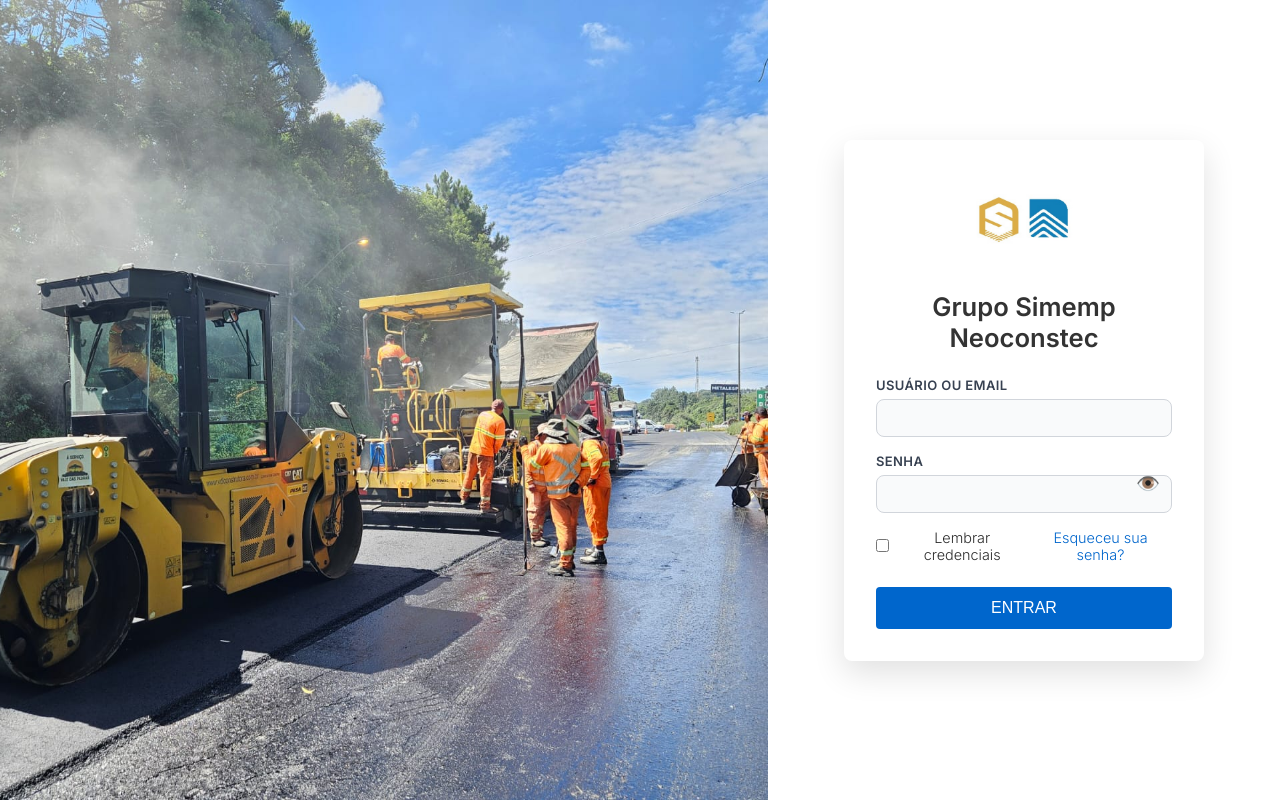
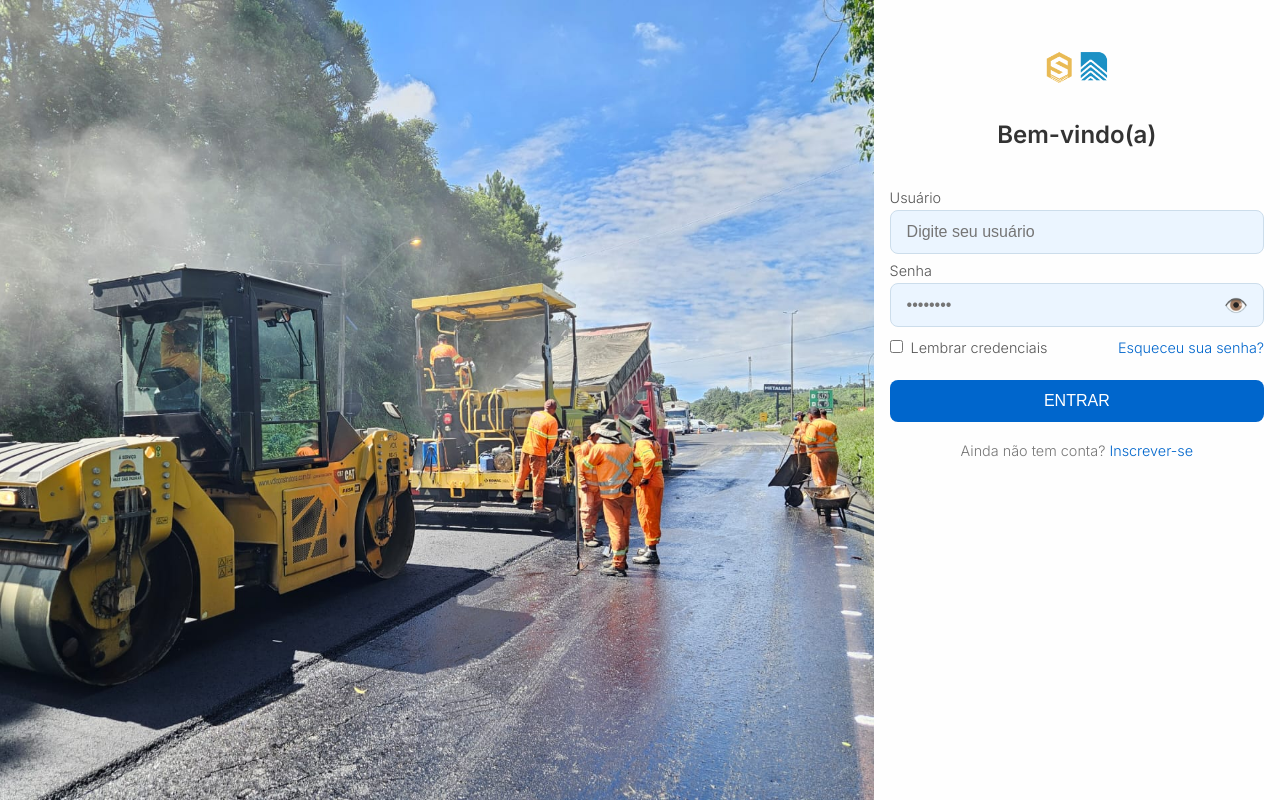
Before and after one commit to Suchmanouski/SistemaV1, a React (Create React App) app: page / in a window 1280 px wide. Built offline with nearby package versions, Linux system fonts and the light colour scheme.

Commit message:
Refatora Login: novo layout, email e lembrar credenciais

```diff
--- a/src/Paginas/00 - Login/Login.css
+++ b/src/Paginas/00 - Login/Login.css
@@ -1,78 +1,84 @@
-* { box-sizing: border-box; }
-
-.login-page {
+/* Container principal: bg à esquerda e form à direita */
+.login-container {
   display: flex;
   height: 100vh;
-  font-family: 'Inter', sans-serif;
+  overflow: hidden;
 }
 
-/* === painel de imagem === */
-.login-left {
-  width: 60%;
+/* Slider ocupa 70% */
+.login-container__bg {
   position: relative;
+  flex: 7;
   overflow: hidden;
 }
-.login-fundo {
+
+/* Cada imagem */
+.login-bg__img {
   position: absolute;
-  inset: 0;
+  top: 0; left: 0;
   width: 100%; height: 100%;
   object-fit: cover;
   opacity: 0;
   transition: opacity 1s ease-in-out;
 }
-.login-fundo.ativo {
+
+/* Imagem ativa */
+.login-bg__img.active {
   opacity: 1;
 }
 
-/* === painel de formulário === */
-.login-right {
-  width: 40%;
-  background: #fff;
+/* Form ocupa 30% */
+.login-form {
+  flex: 3;
+  background: rgba(255,255,255,0.85);
   display: flex;
+  flex-direction: column;
   align-items: center;
-  justify-content: center;
+  padding: 2rem 1rem;
+  box-shadow: -4px 0 12px rgba(0,0,0,0.1);
+  overflow-y: auto;
 }
-.login-box {
-  width: 100%;
-  max-width: 360px;
-  padding: 2rem;
-  background: #ffffff;
-  border-radius: 8px;
-  box-shadow: 0 12px 32px rgba(0,0,0,0.12);
-  text-align: center;
-}
-.login-logo {
-  width: 100px;
+
+/* Logo e título */
+.login-form__logo {
+  width: 72px;
   margin-bottom: 1rem;
 }
-.login-box h1 {
-  margin-bottom: 1.5rem;
-  font-size: 1.6rem;
+.login-form__title {
+  margin-bottom: 2rem;
+  font-size: 1.5rem;
   color: #333;
 }
-.form-group {
-  margin-bottom: 1rem;
-  text-align: left;
-}
-.form-group label {
-  display: block;
-  margin-bottom: 0.4rem;
+
+/* Labels */
+.login-form__label {
+  align-self: flex-start;
+  margin: 0.5rem 0 0.25rem;
   font-size: 0.9rem;
   color: #555;
 }
-.form-group input {
+
+/* Inputs */
+.login-form__input {
   width: 100%;
-  padding: 0.65rem 0.75rem;
+  padding: 0.75rem 1rem;
   font-size: 1rem;
-  border: 1px solid #ccd0d5;
-  border-radius: 4px;
+  background: #EBF5FF;
+  border: 1px solid #CCDDEB;
+  border-radius: 8px;
+  outline: none;
+  box-sizing: border-box;
 }
-.senha-group {
+
+/* Container senha */
+.login-form__senha-container {
   position: relative;
+  width: 100%;
 }
-.ver-senha-btn {
+.login-form__showpass {
   position: absolute;
-  top: 50%; right: 0.75rem;
+  right: 1rem;
+  top: 50%;
   transform: translateY(-50%);
   background: none;
   border: none;
@@ -80,49 +86,61 @@
   cursor: pointer;
 }
 
-/* extras: lembrar + link */
-.extras {
+/* Extras: lembrar + link */
+.login-form__extras {
   display: flex;
   justify-content: space-between;
   align-items: center;
-  margin-bottom: 1.5rem;
+  width: 100%;
+  margin: 0.75rem 0 1rem;
   font-size: 0.9rem;
+  color: #555;
 }
-.checkbox-label {
-  display: flex;
-  align-items: center;
-  cursor: pointer;
+.login-form__extras input {
+  margin-right: 0.5rem;
 }
-.checkbox-label input {
-  margin-right: 0.4rem;
-}
-.link-esqueci {
-  color: #0066cc;
+.login-form__link {
+  color: #0066CC;
   text-decoration: none;
 }
-.link-esqueci:hover {
+.login-form__link:hover {
   text-decoration: underline;
 }
 
-/* erro */
-.erro {
-  color: #c00;
+/* Erro */
+.login-form__error {
+  width: 100%;
+  color: #C00;
   font-size: 0.9rem;
   margin-bottom: 1rem;
-  text-align: left;
 }
 
-/* botão principal */
-.login-btn {
+/* Botão de login */
+.login-form__btn {
   width: 100%;
   padding: 0.75rem;
-  background: #0066cc;
-  color: #fff;
+  font-size: 1rem;
+  background: #0066CC;
+  color: #FFF;
   border: none;
-  border-radius: 4px;
-  font-size: 1rem;
+  border-radius: 8px;
   cursor: pointer;
+  margin-top: 0.5rem;
 }
-.login-btn:hover {
-  background: #005bb5;
+.login-form__btn:hover {
+  background: #005BB5;
 }
+
+/* Link de inscrição */
+.login-form__signup {
+  margin-top: 1.25rem;
+  font-size: 0.9rem;
+  color: #777;
+}
+.login-form__signup a {
+  color: #0066CC;
+  text-decoration: none;
+}
+.login-form__signup a:hover {
+  text-decoration: underline;
+}
--- a/src/Paginas/00 - Login/Login.js
+++ b/src/Paginas/00 - Login/Login.js
@@ -1,101 +1,119 @@
 import React, { useState, useEffect } from 'react';
 import './Login.css';
-import logo from '../../Imagens/logo.jpg';
 import fundo1 from '../../Imagens/1.jpg';
 import fundo2 from '../../Imagens/2.jpg';
 import fundo3 from '../../Imagens/3.jpg';
+import logo from '../../Imagens/logo.png';
 
 export default function Login({ onLoginSuccess }) {
-  const [nome, setNome] = useState('');
+  const [usuario, setUsuario] = useState('');
   const [senha, setSenha] = useState('');
+  const [verSenha, setVerSenha] = useState(false);
   const [erro, setErro] = useState('');
-  const [verSenha, setVerSenha] = useState(false);
-  const [fundoIndex, setFundoIndex] = useState(0);
+  const [lembrar, setLembrar] = useState(false);
+  const [slideIndex, setSlideIndex] = useState(0);
 
   const fundos = [fundo1, fundo2, fundo3];
 
+  // Avança o slide a cada 4s
   useEffect(() => {
-    const interval = setInterval(
-      () => setFundoIndex(i => (i + 1) % fundos.length),
-      4000
-    );
-    return () => clearInterval(interval);
+    const iv = setInterval(() => {
+      setSlideIndex(i => (i + 1) % fundos.length);
+    }, 4000);
+    return () => clearInterval(iv);
   }, []);
 
-  const handleLogin = async e => {
+  const handleSubmit = async e => {
     e.preventDefault();
     try {
-      const res = await fetch('https://sistema-v1-backend.onrender.com/login', {
+      const res = await fetch(
+        'https://sistema-v1-backend.onrender.com/login',
+        {
           method: 'POST',
           headers: { 'Content-Type': 'application/json' },
-        body: JSON.stringify({ nome, senha })
-      });
+          body: JSON.stringify({ nome: usuario, senha })
+        }
+      );
       const data = await res.json();
-      if (data.message) setErro(data.message);
-      else onLoginSuccess(data);
+      if (res.ok) {
+        setErro('');
+        if (lembrar) localStorage.setItem('usuarioLogado', JSON.stringify(data));
+        onLoginSuccess(data);
+      } else {
+        setErro(data.message);
+      }
     } catch {
       setErro('Erro no servidor.');
     }
   };
 
   return (
-    <div className="login-page">
-      <div className="login-left">
+    <div className="login-container">
+      <div className="login-container__bg">
         {fundos.map((img, i) => (
           <img
             key={i}
             src={img}
-            className={`login-fundo ${fundoIndex === i ? 'ativo' : ''}`}
             alt={`fundo ${i}`}
+            className={`login-bg__img ${slideIndex === i ? 'active' : ''}`}
           />
         ))}
       </div>
-      <div className="login-right">
-        <div className="login-box">
-          <img src={logo} alt="Logo" className="login-logo" />
-          <h1>Grupo Simemp Neoconstec</h1>
-          <form onSubmit={handleLogin}>
-            <div className="form-group">
-              <label>Usuário ou Email</label>
+      <form className="login-form" onSubmit={handleSubmit}>
+        <img src={logo} alt="Logo" className="login-form__logo" />
+        <h1 className="login-form__title">Bem-vindo(a)</h1>
+
+        <label className="login-form__label">Usuário</label>
         <input
+          className="login-form__input"
           type="text"
-                value={nome}
-                onChange={e => setNome(e.target.value)}
+          value={usuario}
+          onChange={e => setUsuario(e.target.value)}
+          placeholder="Digite seu usuário"
           required
         />
-            </div>
-            <div className="form-group senha-group">
-              <label>Senha</label>
+
+        <label className="login-form__label">Senha</label>
+        <div className="login-form__senha-container">
           <input
+            className="login-form__input"
             type={verSenha ? 'text' : 'password'}
             value={senha}
             onChange={e => setSenha(e.target.value)}
+            placeholder="••••••••"
             required
           />
           <button
             type="button"
-                className="ver-senha-btn"
+            className="login-form__showpass"
             onClick={() => setVerSenha(v => !v)}
-                aria-label="Mostrar senha"
           >
             {verSenha ? '🙈' : '👁️'}
           </button>
         </div>
-            <div className="extras">
-              <label className="checkbox-label">
+
+        <div className="login-form__extras">
+          <label>
             <input
               type="checkbox"
-                  onChange={() => {}}
+              checked={lembrar}
+              onChange={e => setLembrar(e.target.checked)}
             />
             Lembrar credenciais
           </label>
-              <a href="#" className="link-esqueci">Esqueceu sua senha?</a>
+          <a href="#" className="login-form__link">Esqueceu sua senha?</a>
         </div>
-            {erro && <div className="erro">{erro}</div>}
-            <button type="submit" className="login-btn">ENTRAR</button>
+
+        {erro && <div className="login-form__error">{erro}</div>}
+
+        <button className="login-form__btn" type="submit">
+          ENTRAR
+        </button>
+
+        <div className="login-form__signup">
+          Ainda não tem conta? <a href="#">Inscrever-se</a>
+        </div>
       </form>
-        </div>
-      </div>
     </div>
   );
 }
--- a/src/Paginas/00 - Login/Teste.css
+++ /dev/null
@@ -1,129 +0,0 @@
-.login-page {
-  display: flex;
-  height: 100vh;
-  font-family: Arial, sans-serif;
-}
-
-.login-left {
-  flex: 7; /* 70% da largura */
-  position: relative;
-}
-
-.login-fundo {
-  width: 100%;
-  height: 100%;
-  object-fit: cover;
-}
-
-.login-right {
-  flex: 3; /* 30% da largura */
-  background: white;
-  display: flex;
-  align-items: center;
-  justify-content: center;
-}
-
-.login-box {
-  width: 80%;
-  max-width: 350px;
-  text-align: center;
-}
-
-.login-logo {
-  width: 100px;
-  margin-bottom: 20px;
-}
-
-form {
-  display: flex;
-  flex-direction: column;
-  gap: 12px;
-  text-align: left;
-}
-
-input {
-  padding: 10px;
-  border: 1px solid #ccc;
-  border-radius: 6px;
-  font-size: 14px;
-  width: 100%;
-}
-
-.senha-container {
-  position: relative;
-}
-
-.toggle-icone {
-  position: absolute;
-  right: 10px;
-  top: 11px;
-  cursor: pointer;
-  font-size: 18px;
-}
-
-.login-error {
-  color: red;
-  font-size: 13px;
-  margin-top: 5px;
-}
-
-.login-btn {
-  background: rgb(85, 175, 249);
-  color: white;
-  padding: 10px;
-  border: none;
-  font-size: 16px;
-  border-radius: 6px;
-  cursor: pointer;
-}
-
-.login-btn:hover {
-  background: #19e8ff;
-}
-
-.esqueci-senha {
-  margin-top: 10px;
-}
-
-.esqueci-senha a {
-  color: green;
-  font-size: 14px;
-  text-decoration: underline;
-}
-.login-left {
-  flex: 7;
-  position: relative;
-  overflow: hidden;
-}
-
-.login-fundo {
-  position: absolute;
-  width: 100%;
-  height: 100%;
-  object-fit: cover;
-  top: 0;
-  left: 0;
-  opacity: 0;
-  transition: opacity 1s ease-in-out;
-  z-index: 1;
-}
-
-.login-fundo.ativo {
-  opacity: 1;
-  z-index: 2;
-}
-.toggle-icone {
-  position: absolute;
-  right: 10px;
-  top: 11px;
-  cursor: pointer;
-  font-size: 20px; /* aumente para deixar o ícone mais visível */
-}
-.toggle-icone {
-  position: absolute;
-  right: 12px;
-  top: 15px;
-  cursor: pointer;
-  display: flex;
-  align-items: center;
-}
```
Also changed, not shown: src/Paginas/00 - Login/Teste.js (deleted, +0 -105 lines). Lines whose indentation alone changed are shown as unchanged.
